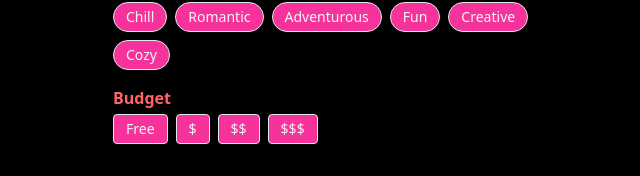
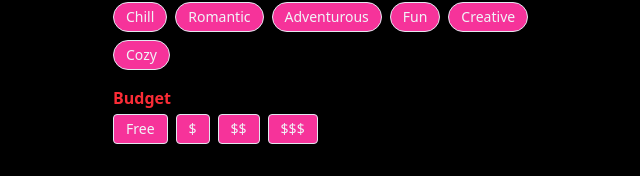
Before and after one commit to nathangreen1632/DateNight, a React (Vite) app in the folder client/: page / in a window 1280 px wide. Shown: the part 310-486 px from the top of the page, without its empty margins (319-959 px from the left). Built offline with nearby package versions, Linux system fonts and the light colour scheme; no server answers.

Commit message:
Update `BudgetSelector.tsx` styles for improved theme consistency
Adjusted label text color from red-400 to red-500 for better contrast and alignment with the updated design language.

```diff
--- a/client/src/components/BudgetSelector.tsx
+++ b/client/src/components/BudgetSelector.tsx
@@ -15,7 +15,7 @@ function BudgetSelector({ budgets, onSelect }: Readonly<BudgetSelectorProps>) {
 
   return (
     <div>
-      <label htmlFor="budget" className="block font-semibold text-red-400 mb-1">
+      <label htmlFor="budget" className="block font-semibold text-red-500 mb-1">
         Budget
       </label>
       <div className="flex gap-2">
```
